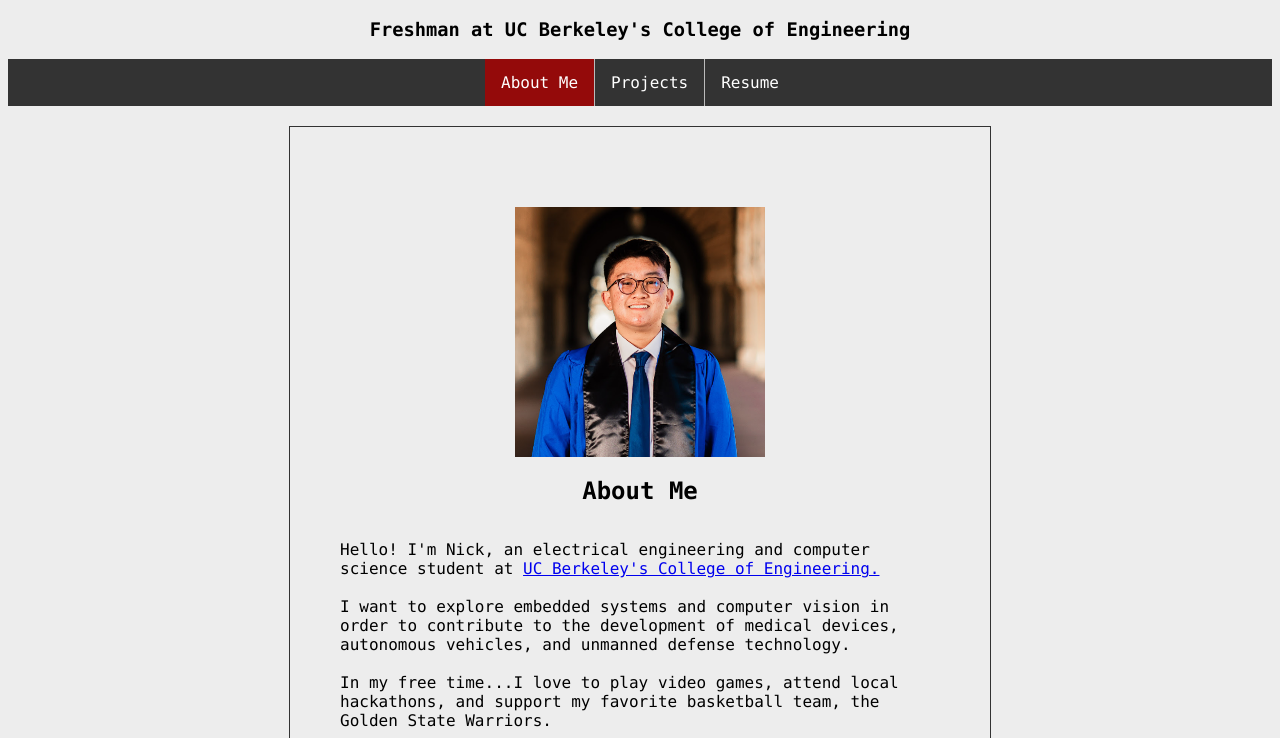
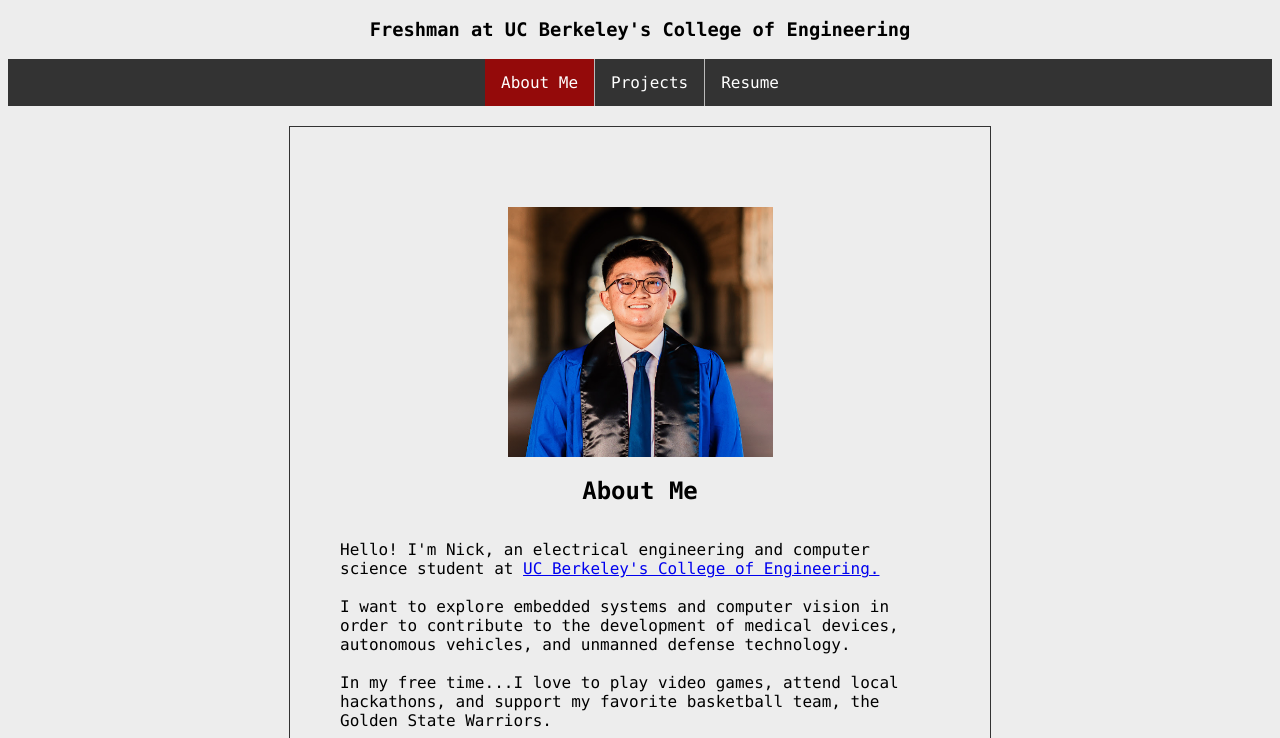
Before and after one commit to nickkbuii/nickkbuii.github.io, a plain HTML site: page index.html in a window 1280 px wide. Shown: the part 62-800 px from the top of the page. Drawn offline with Linux system fonts and the light colour scheme.

Commit message:
pfp edit

```diff
--- a/home.css
+++ b/home.css
@@ -61,7 +61,7 @@ li a:hover {
 
 .pfp {
   padding-top: 30px;
-  width: 250px;
+  width: 265px;
   height: 250px;
 }
 
```
